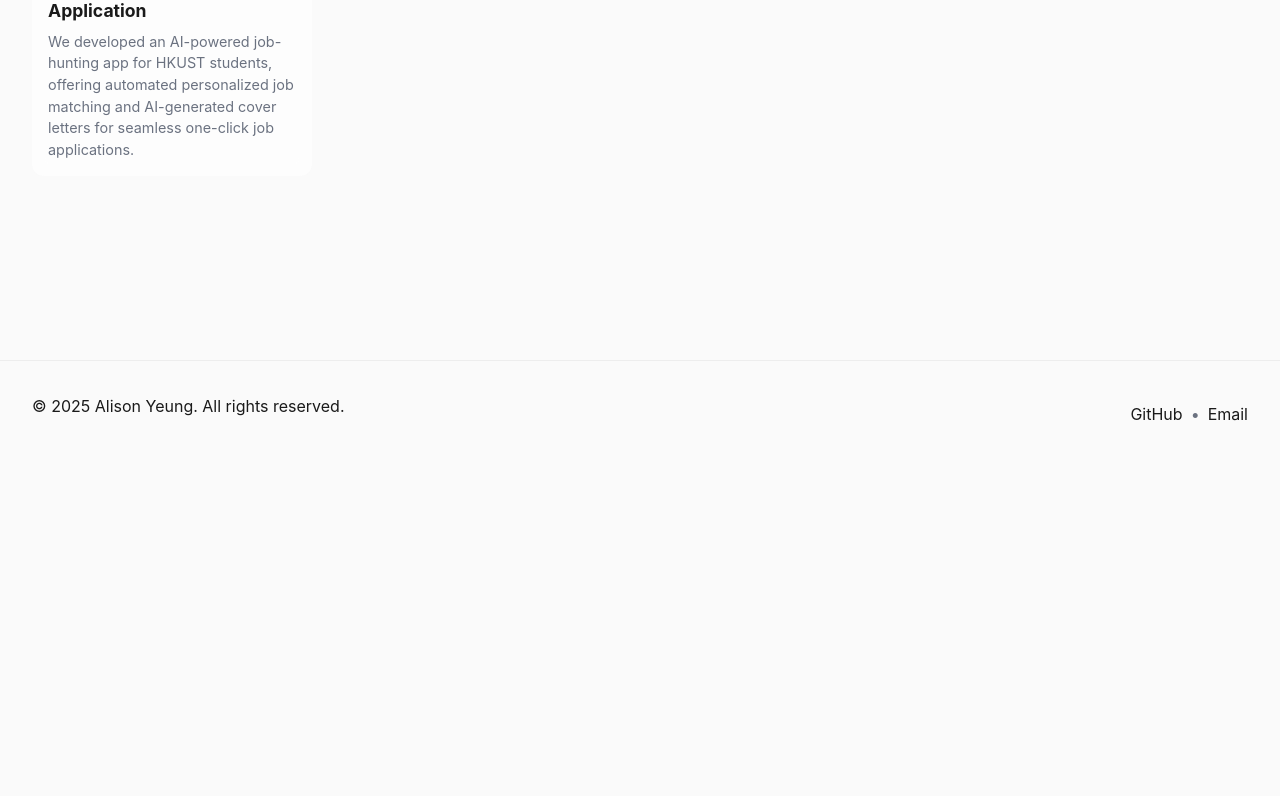
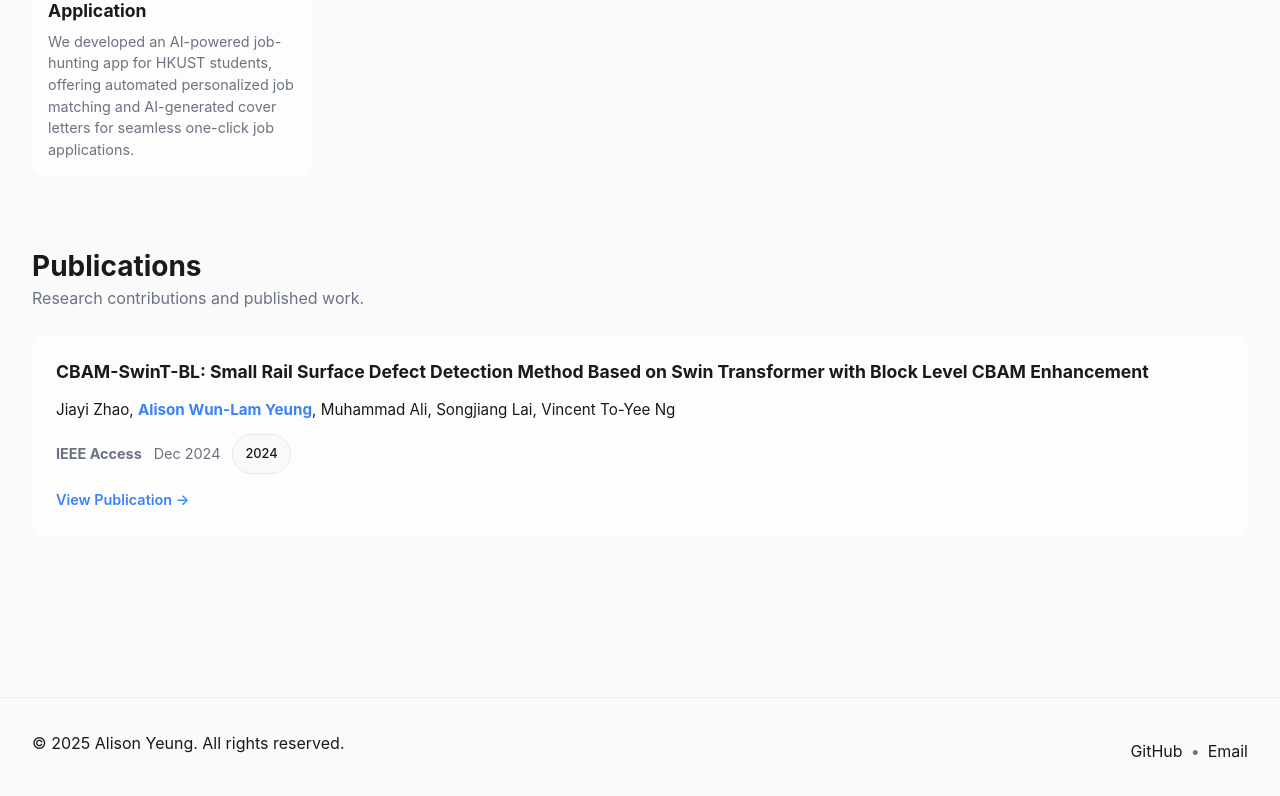
Before and after one commit to Alisonyyeung/Alisonyyeung.github.io, a Next.js app: page / in a window 1280 px wide. Shown: the part 1655-2451 px from the top of the page. Before the commit the page ends 2124 px from the top, so only its background shows below. Built offline with nearby package versions, Linux system fonts and the light colour scheme.

Commit message:
Updated about-me page with additional section

```diff
--- a/app/page.tsx
+++ b/app/page.tsx
@@ -5,6 +5,7 @@ import Header from '../components/Header';
 import Footer from '../components/Footer';
 import researchData from '../data/research.json';
 import projectsData from '../data/projects.json';
+import publicationsData from '../data/publications.json';
 
 const HomePage = () => {
   return (
@@ -108,6 +109,75 @@ const HomePage = () => {
               ))}
             </div>
           </div>
+
+          <div style={{ marginTop: '48px' }}>
+            <h2>Publications</h2>
+            <p className="muted" style={{ marginBottom: '24px' }}>
+              Research contributions and published work.
+            </p>
+            <div style={{ display: 'flex', flexDirection: 'column', gap: '24px' }}>
+              {publicationsData.publications.map((pub) => {
+                const formatAuthors = (authors: string[]) => {
+                  return authors.map((author, index) => {
+                    const isAlison = author.includes('Alison') || author.includes('Yeung');
+                    return (
+                      <React.Fragment key={index}>
+                        {isAlison ? (
+                          <strong style={{ color: 'var(--primary)' }}>{author}</strong>
+                        ) : (
+                          author
+                        )}
+                        {index < authors.length - 1 && ', '}
+                      </React.Fragment>
+                    );
+                  });
+                };
+
+                return (
+                  <article
+                    key={pub.id}
+                    className="card"
+                    style={{
+                      padding: '24px'
+                    }}
+                  >
+                    <h3 style={{ margin: '0 0 12px', fontSize: '1.1rem', lineHeight: '1.4' }}>
+                      {pub.title}
+                    </h3>
+                    <div style={{ marginBottom: '12px', color: 'var(--text)', fontSize: '0.95rem' }}>
+                      {formatAuthors(pub.authors)}
+                    </div>
+                    <div style={{ display: 'flex', alignItems: 'center', gap: '12px', flexWrap: 'wrap', marginBottom: '12px' }}>
+                      <span style={{ color: 'var(--muted)', fontSize: '0.9rem' }}>
+                        <strong>{pub.journal}</strong>
+                      </span>
+                      <span style={{ color: 'var(--muted)', fontSize: '0.9rem' }}>
+                        {pub.date}
+                      </span>
+                      {pub.year && (
+                        <span className="pill" style={{ fontSize: '0.8rem' }}>
+                          {pub.year}
+                        </span>
+                      )}
+                    </div>
+                    {pub.link && (
+                      <div>
+                        <a
+                          href={pub.link}
+                          target="_blank"
+                          rel="noopener noreferrer"
+                          className="text-link"
+                          style={{ fontSize: '0.9rem' }}
+                        >
+                          View Publication →
+                        </a>
+                      </div>
+                    )}
+                  </article>
+                );
+              })}
+            </div>
+          </div>
         </section>
       </main>
       <Footer />
```
